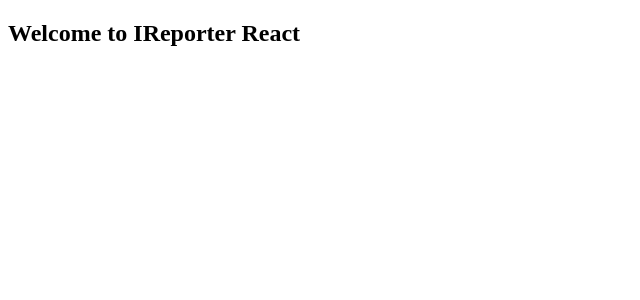
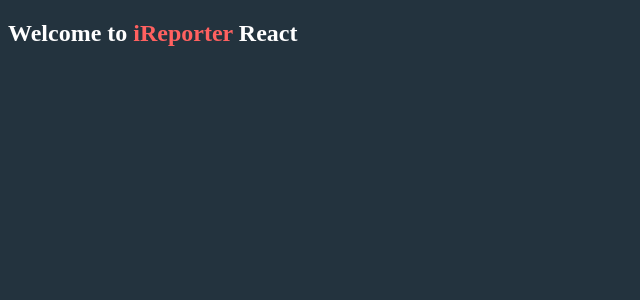
Before and after one commit to kalsmic/IReporterReact, a React app: page / in a window 1280 px wide. Shown: the top 300 px of the page, without its empty margins (0-640 px from the left). Built offline with nearby package versions, Linux system fonts and the light colour scheme.

Commit message:
chore(setup): sass processing on the client

```diff
--- /dev/null
+++ b/src/assets/Main.scss
@@ -0,0 +1,11 @@
+$blue: #68b4d2;
+$orange: #ff6160;
+
+body {
+  background: #23333e;
+  color: #FFFFFF;
+}
+#logo{
+
+    color: $orange;
+}
--- a/src/components/App.js
+++ b/src/components/App/index.js
@@ -1,10 +1,11 @@
 import React, { Component } from "react";
+import '../../assets/Main.scss';
 
 class IReporterApp extends Component {
   render() {
     return (
       <div data-test="welcomeHeader">
-        <h1>Welcome to IReporter React</h1>
+        <h1 >Welcome to <span id="logo" >iReporter</span> React</h1>
       </div>
     );
   }
--- a/webpack.config.js
+++ b/webpack.config.js
@@ -17,7 +17,21 @@ module.exports = {
             loader: "html-loader"
           }
         ]
-      }
+      },
+      {
+        test: /\.scss$/,
+        use: [
+          {
+            loader: "style-loader"
+          },
+          {
+            loader: "css-loader"
+          },
+          {
+            loader: "sass-loader"
+          }
+        ]
+      },
     ]
   },
   plugins: [
```
Also changed, not shown: package.json (+20 -1 lines), 2 other files (tests, documents, lock files or other folders).
